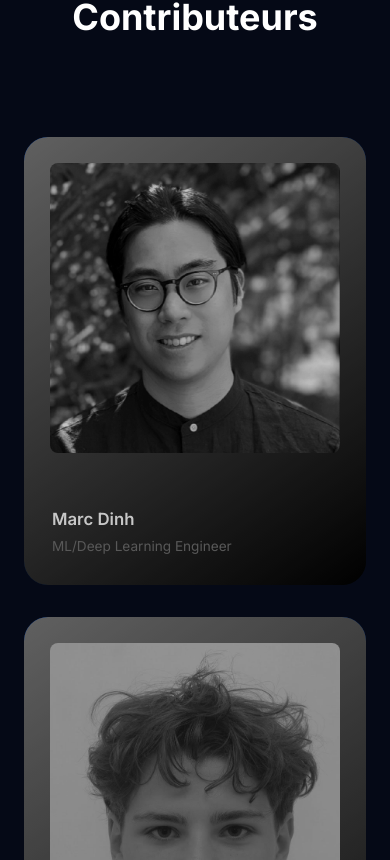
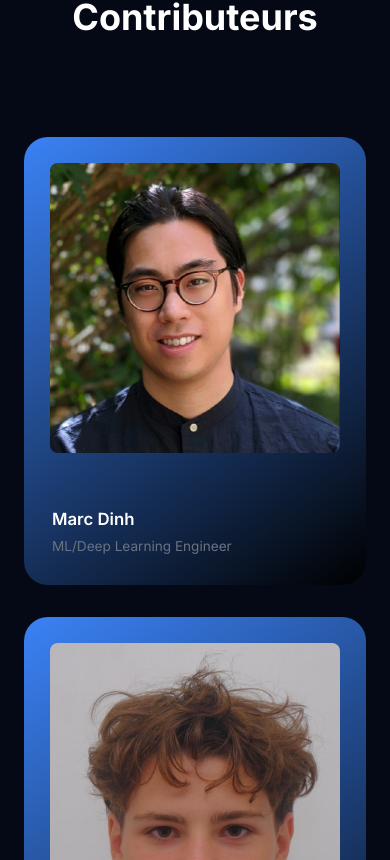
Before and after one commit to Samouz75/Defib_simulation, a Next.js app: page / in a window 390 px wide. Shown: the part 4004-4864 px from the top of the page. Built offline with nearby package versions, Linux system fonts and the light colour scheme.

Commit message:
adjusted overlay opacity behavior on hover

```diff
--- a/src/app/components/ChromaGrid.tsx
+++ b/src/app/components/ChromaGrid.tsx
@@ -129,7 +129,7 @@ const ChromaGrid: React.FC<ChromaGridProps> = ({
 
             {/* Filigrane individuel pour chaque carte */}
             <div
-              className="absolute inset-0 pointer-events-none transition-opacity duration-300 z-15 group-hover:opacity-0"
+              className="absolute inset-0 pointer-events-none transition-opacity duration-300 z-15 opacity-0 md:opacity-100 md:group-hover:opacity-0"
               style={getOverlayEffect}
             />
 
```
